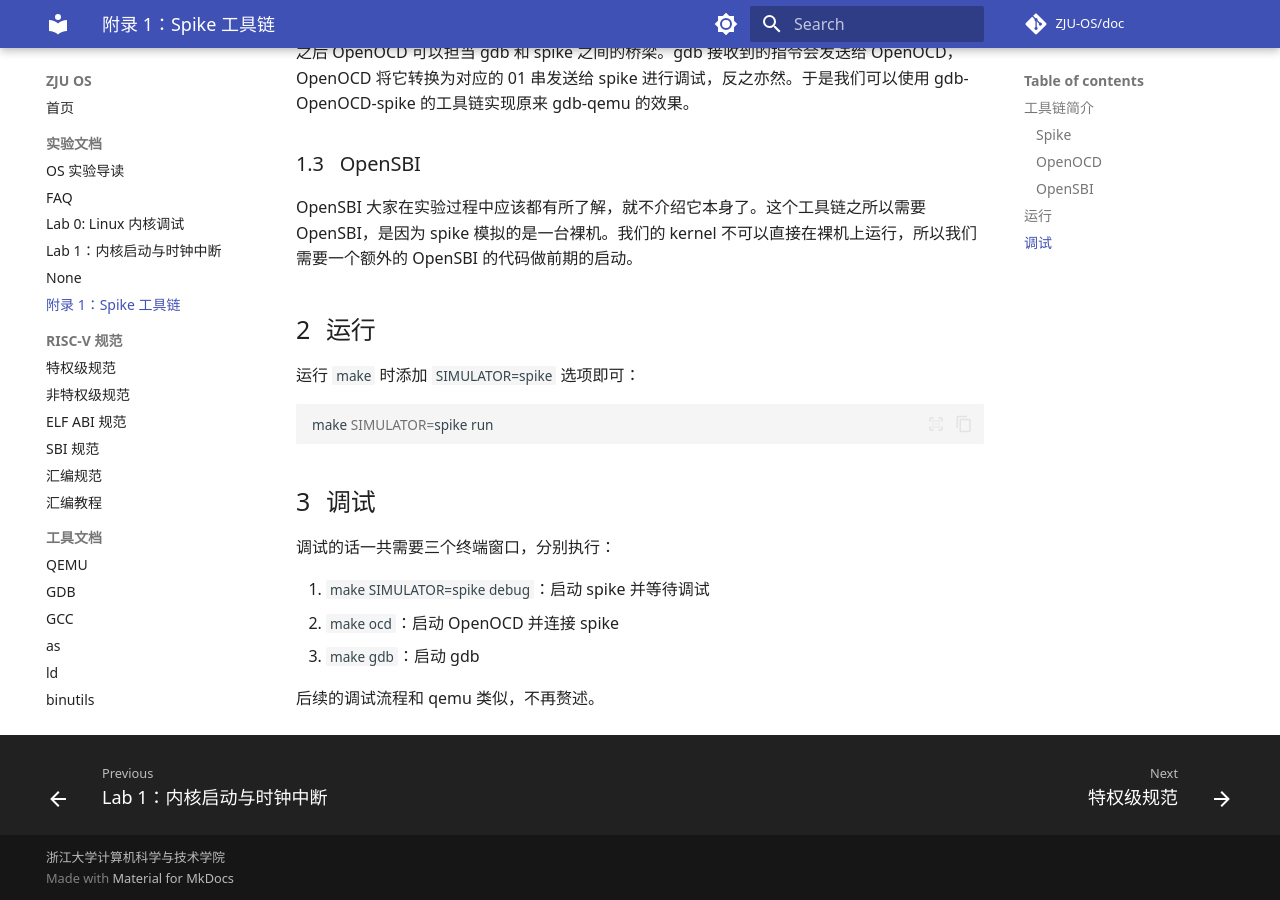
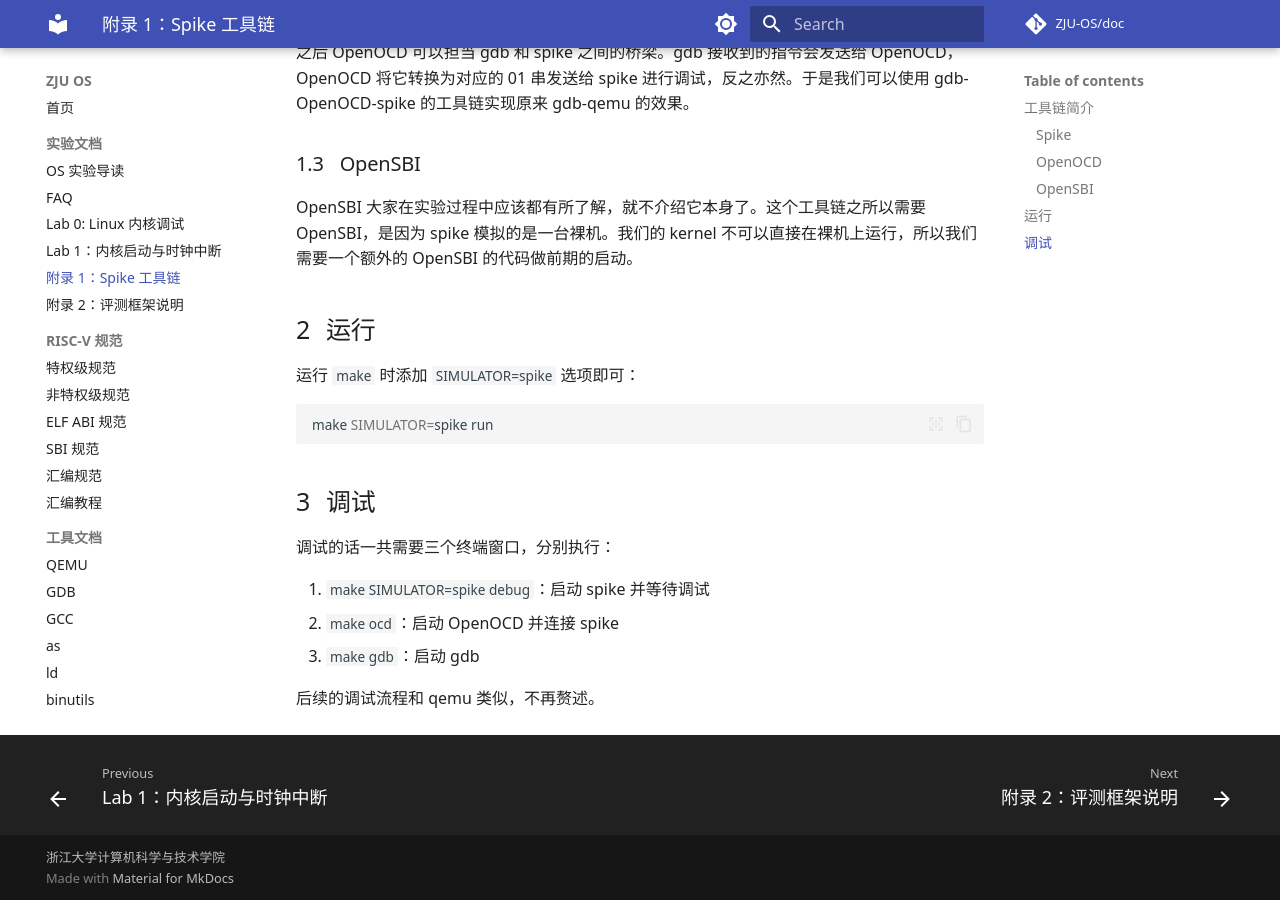
Before and after one commit to hharryz/zju-os-doc, an MkDocs documentation site: the page built from docs/z1-spike.md, in a window 1280 px wide and 900 px high, scrolled down 1120 px. Built offline with MkDocs 1.6.1 and Material for MkDocs 9.7.7, drawn with Linux system fonts in a browser that asks for light colours; comment, search, counter and statistics services are not loaded; part of the change alters nothing that is shown.

Commit message:
appendix: add autograder

````diff
--- /dev/null
+++ b/docs/z2-autograder.md
@@ -0,0 +1,11 @@
+# 附录 2：评测框架说明
+
+评测框架作为 Git Submodule 放置在课程代码仓库的 `autograder` 目录下。运行方式为：
+
+```console
+uv --project autograder run autograder [--lab labN]
+```
+
+[uv](https://github.com/astral-sh/uv) 是一个流行的 Python 包管理器，评测框架使用它管理环境并运行。
+
+不给定参数的情况下，评测框架会检查当前的 Git 分支名并运行对应的实验评测（例如 `lab1*` 分支会运行 lab1 的评测）。也可以通过 `--lab` 参数指定要运行的实验。
--- a/mkdocs.yml
+++ b/mkdocs.yml
@@ -14,8 +14,9 @@ nav:
     - faq.md
     - lab0.md
     - lab1.md
-    - lab2.md
+    #- lab2.md
     - z1-spike.md
+    - z2-autograder.md
   - RISC-V 规范:
     - 特权级规范: spec/riscv-privileged.html
     - 非特权级规范: spec/riscv-unprivileged.html
````
